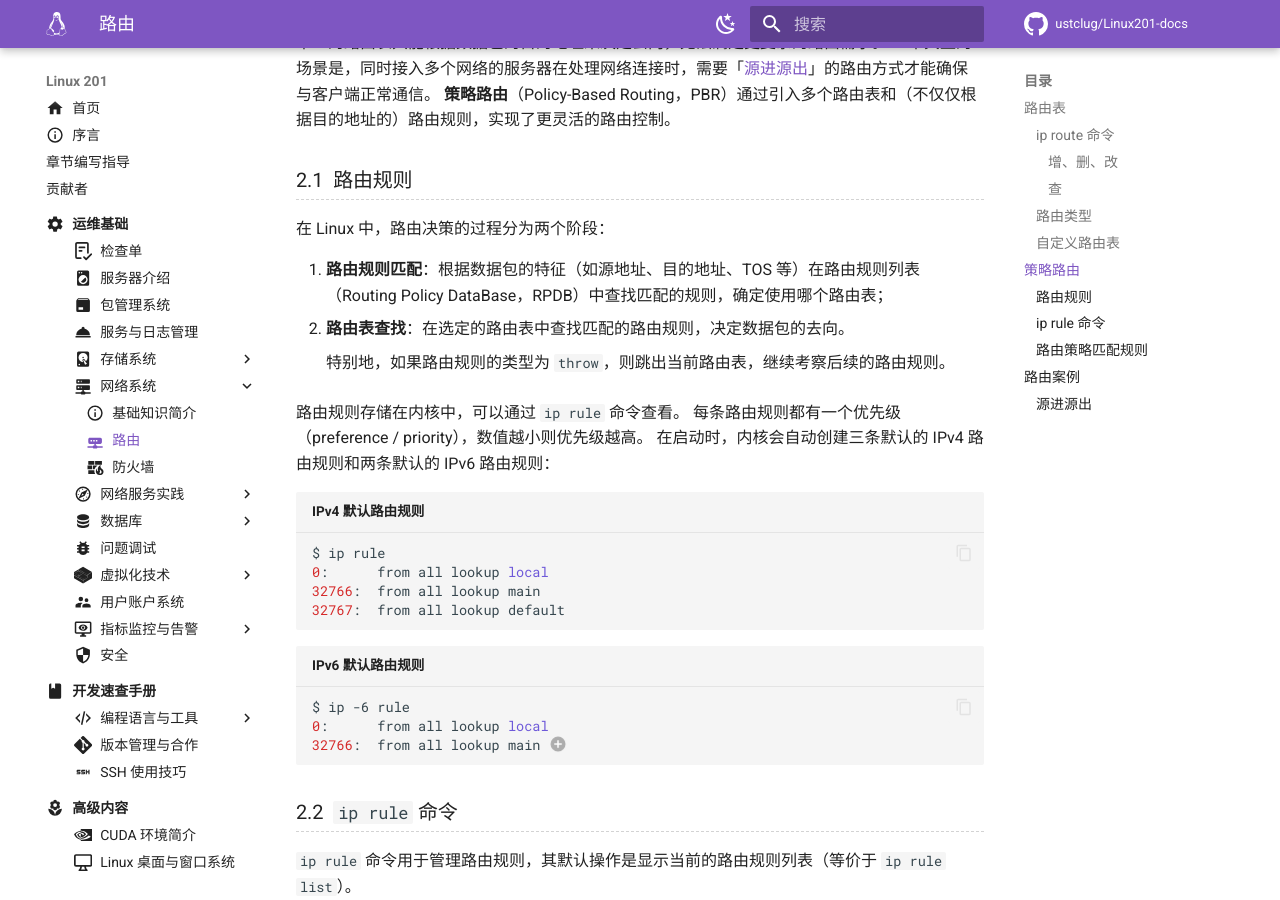
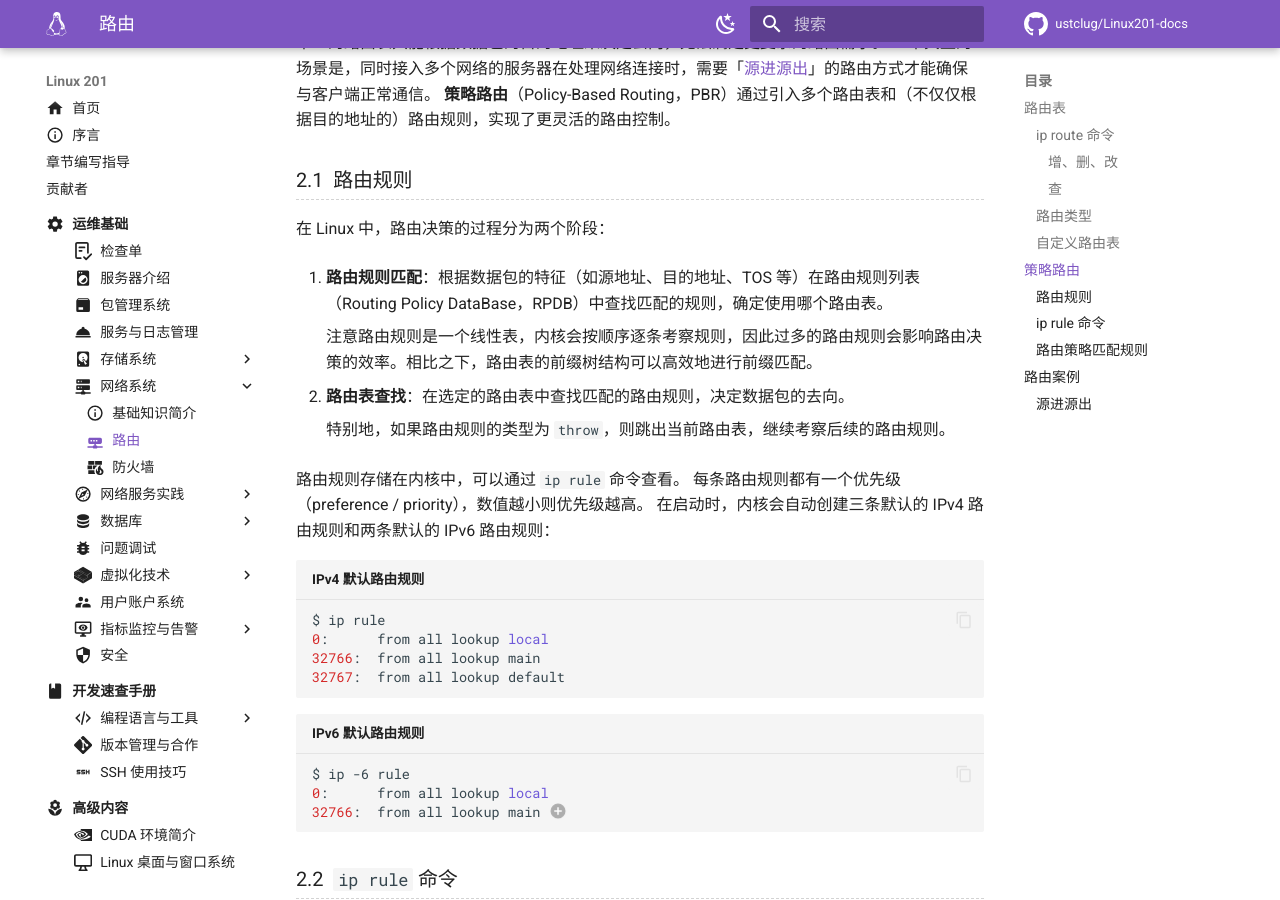
Before and after one commit to ustclug/Linux201-docs, an MkDocs documentation site: the page built from docs/ops/network/routing.md, in a window 1280 px wide and 900 px high, scrolled down 3822 px. Built offline with MkDocs 1.6.1 and Material for MkDocs 9.7.7, drawn with Linux system fonts in a browser that asks for light colours; comment, search, counter and statistics services are not loaded.

Commit message:
routing: Note that RPDB is a linear table

```diff
--- a/docs/ops/network/routing.md
+++ b/docs/ops/network/routing.md
@@ -160,7 +160,10 @@ broadcast 192.0.2.255 dev eth0 proto kernel scope link src 192.0.2.1
 
 在 Linux 中，路由决策的过程分为两个阶段：
 
-1. **路由规则匹配**：根据数据包的特征（如源地址、目的地址、TOS 等）在路由规则列表（Routing Policy DataBase，RPDB）中查找匹配的规则，确定使用哪个路由表；
+1. **路由规则匹配**：根据数据包的特征（如源地址、目的地址、TOS 等）在路由规则列表（Routing Policy DataBase，RPDB）中查找匹配的规则，确定使用哪个路由表。
+
+    注意路由规则是一个线性表，内核会按顺序逐条考察规则，因此过多的路由规则会影响路由决策的效率。相比之下，路由表的前缀树结构可以高效地进行前缀匹配。
+
 2. **路由表查找**：在选定的路由表中查找匹配的路由规则，决定数据包的去向。
 
     特别地，如果路由规则的类型为 `throw`，则跳出当前路由表，继续考察后续的路由规则。
```
